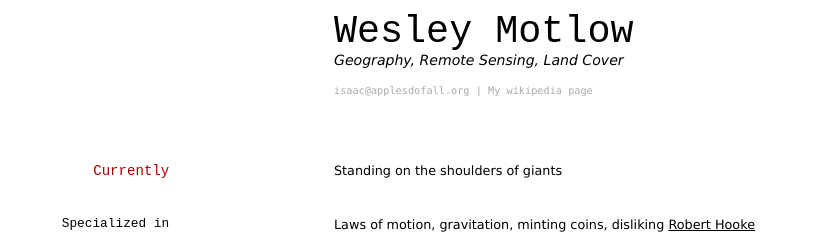
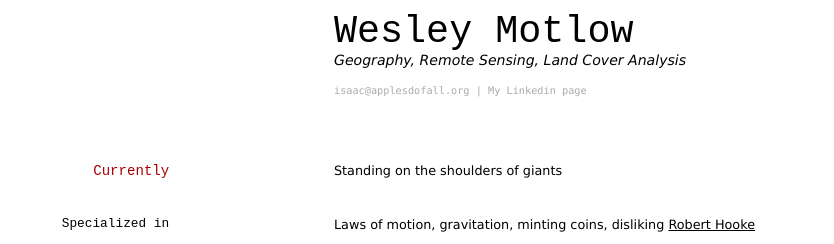
Before and after one commit to elipapa/markdown-cv, a Jekyll site: the page built from index.md, in a window 1280 px wide. Shown: the top 244 px of the page, without its empty margins (97-931 px from the left). Built offline with Jekyll 4.4.1, drawn with Linux system fonts in a browser that asks for light colours.

Commit message:
Update index.md

```diff
--- a/index.md
+++ b/index.md
@@ -3,11 +3,11 @@ layout: cv
 title: Wesley Motlow's CV
 ---
 # Wesley Motlow
-Geography, Remote Sensing, Land Cover
+Geography, Remote Sensing, Land Cover Analysis
 
 <div id="webaddress">
 <a href="isaac@applesdofall.org">isaac@applesdofall.org</a>
-| <a href="http://en.wikipedia.org/wiki/Isaac_Newton">My wikipedia page</a>
+| <a href="https://www.linkedin.com/in/wesley-motlow-a67bab172/">My Linkedin page</a>
 </div>
 
 
```
